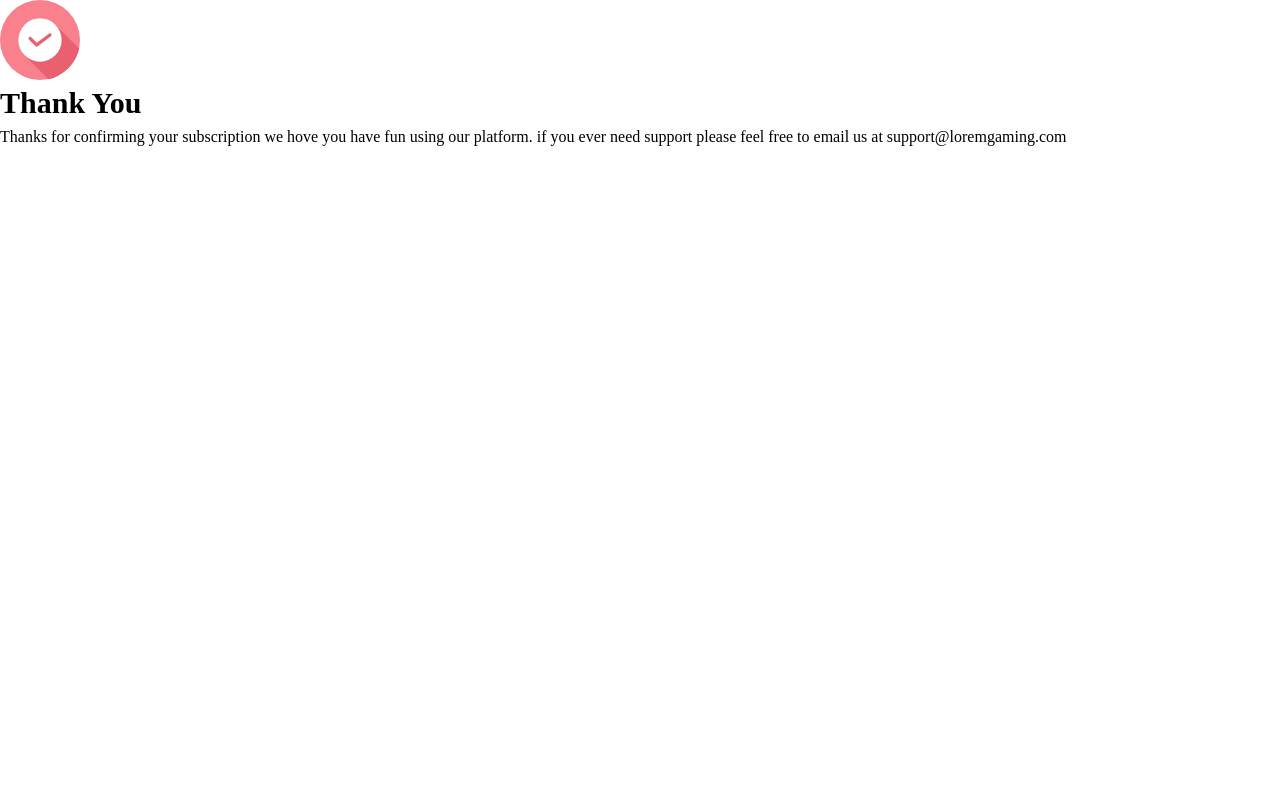
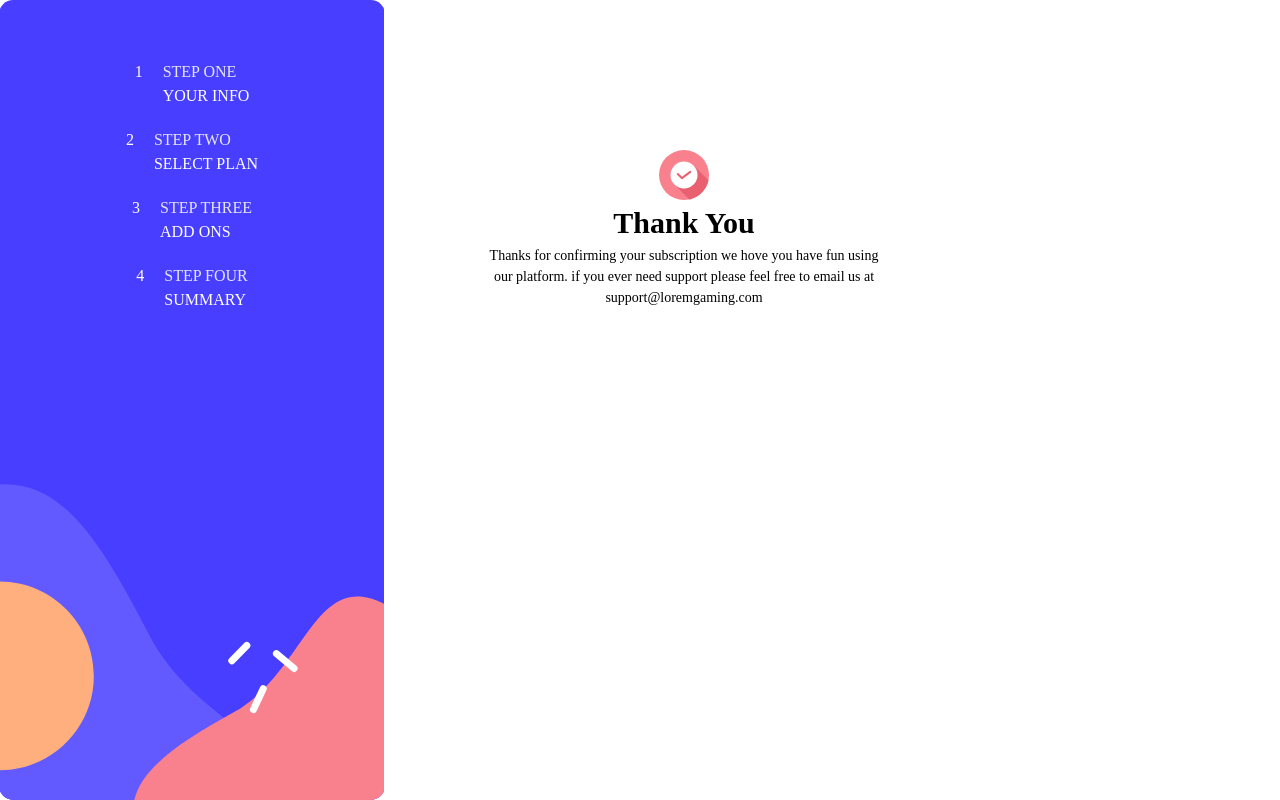
Before and after one commit to sam4rano/multi-step-form, a React app: page /submitted in a window 1280 px wide. Built offline with nearby package versions, Linux system fonts and the light colour scheme; the HTML template or start-up script is replaced by a standard one.

Commit message:
submission fixed

```diff
--- a/src/components/AddOns.jsx
+++ b/src/components/AddOns.jsx
@@ -1,6 +1,7 @@
 import React from "react";
 import { useNavigate, Link } from "react-router-dom";
 import AddOnCard from "./AddOnCard";
+import Sidebar from "./Sidebar";
 
 const AddOns = () => {
   const navigate = useNavigate();
@@ -30,7 +31,10 @@ const AddOns = () => {
   ];
 
   return (
-    <form onSubmit={handleSubmit}>
+    <div className="flex flex-row">
+      <Sidebar />
+
+    <form onSubmit={handleSubmit} className="pl-[60px]">
       <div className="w-[490px] mx-auto pt-[40px]">
         <h1 className="font-bold text-[20px]">Pick Add-Ons</h1>
         <h3>Add-on helps enhance your gaming experience</h3>
@@ -55,6 +59,7 @@ const AddOns = () => {
         </button>
       </div>
     </form>
+    </div>
   );
 };
 
--- a/src/components/Plans.jsx
+++ b/src/components/Plans.jsx
@@ -4,6 +4,7 @@ import Card from "./Card";
 import Arcade from "../assets/images/arcade.svg";
 import Advance from "../assets/images/advanced.svg";
 import Pro from "../assets/images/pro.svg";
+import Sidebar from "./Sidebar";
 import { useNavigate, Link } from "react-router-dom";
 
 const Plans = () => {
@@ -54,7 +55,10 @@ const Plans = () => {
 
 
   return (
-    <form className="py-[50px] " onSubmit={handleSubmit}>
+    <div className="flex flex-row">
+      <Sidebar />
+
+    <form className="py-[50px] pl-[70px] " onSubmit={handleSubmit}>
       <div className="w-[580px] mx-auto">
         <h1 className="font-bold text-[20px]">SELECT YOUR PLANS</h1>
         <h3>You have the option of monthly or yearly billings</h3>
@@ -85,7 +89,7 @@ const Plans = () => {
         </div>
       </div>
       <div className="flex flex-row justify-between mx-auto pt-[40px] max-w-[580px]">
-        <Link to="/">Go Back</Link>
+        <Link to="/" className="">Go Back</Link>
         <button
           type="submit"
           className="bg-primary px-[15px] py-[5px] text-neutral rounded-[5px]"
@@ -94,6 +98,7 @@ const Plans = () => {
         </button>
       </div>
     </form>
+    </div>
   );
 };
 
--- a/src/components/Submitted.jsx
+++ b/src/components/Submitted.jsx
@@ -1,16 +1,25 @@
-import React from 'react'
-import SubImage from "../assets/images/thank-you.svg"
+import React from "react";
+import SubImage from "../assets/images/thank-you.svg";
+import Sidebar from "./Sidebar";
 
 const Submitted = () => {
   return (
-	<div>
-    <div>
-      <img src={SubImage} alt="submitted"  />
-      <h1 className="font-bold text-[30px]">Thank You</h1>
+    <div className="flex flex-row">
+      <Sidebar />
+
+      <div className="w-[500px] pl-[100px]">
+        <div className="pt-[150px] flex flex-col justify-between mx-auto">
+          <img src={SubImage} alt="submitted" className="w-[50px] h-[50px] mx-auto"/>
+          <h1 className="font-bold text-[30px] text-center">Thank You</h1>
+        </div>
+        <h2 className="text-[14px] text-center">
+          Thanks for confirming your subscription we hove you have fun using our
+          platform. if you ever need support please feel free to email us at
+          support@loremgaming.com
+        </h2>
+      </div>
     </div>
-    <h2>Thanks for confirming your subscription we hove you have fun using our platform. if you ever need support please feel free to email us at support@loremgaming.com</h2>
-  </div>
-  )
-}
+  );
+};
 
-export default Submitted
+export default Submitted;
--- a/src/components/Summary.jsx
+++ b/src/components/Summary.jsx
@@ -1,5 +1,6 @@
 import { useEffect, useState } from "react";
 import { useNavigate, Link } from "react-router-dom";
+import Sidebar from "./Sidebar";
 
 const Summary = () => {
   const [selectedItems, setSelectedItems] = useState([]);
@@ -47,8 +48,10 @@ const Summary = () => {
   };
 
   return (
+    <div className="flex flex-row">
+      <Sidebar />
     <form onSubmit={handleSubmit} className="pt-[40px] mx-auto">
-      <div className="mx-auto">
+      <div className="mx-auto pb-[20px]">
         <h1 className="font-bold text-[30px]">Finishing Up</h1>
         <h4>Double check everything looks ok before confirming</h4>
       </div>
@@ -82,6 +85,7 @@ const Summary = () => {
         </div>
       </div>
     </form>
+    </div>
   );
 };
 
```
